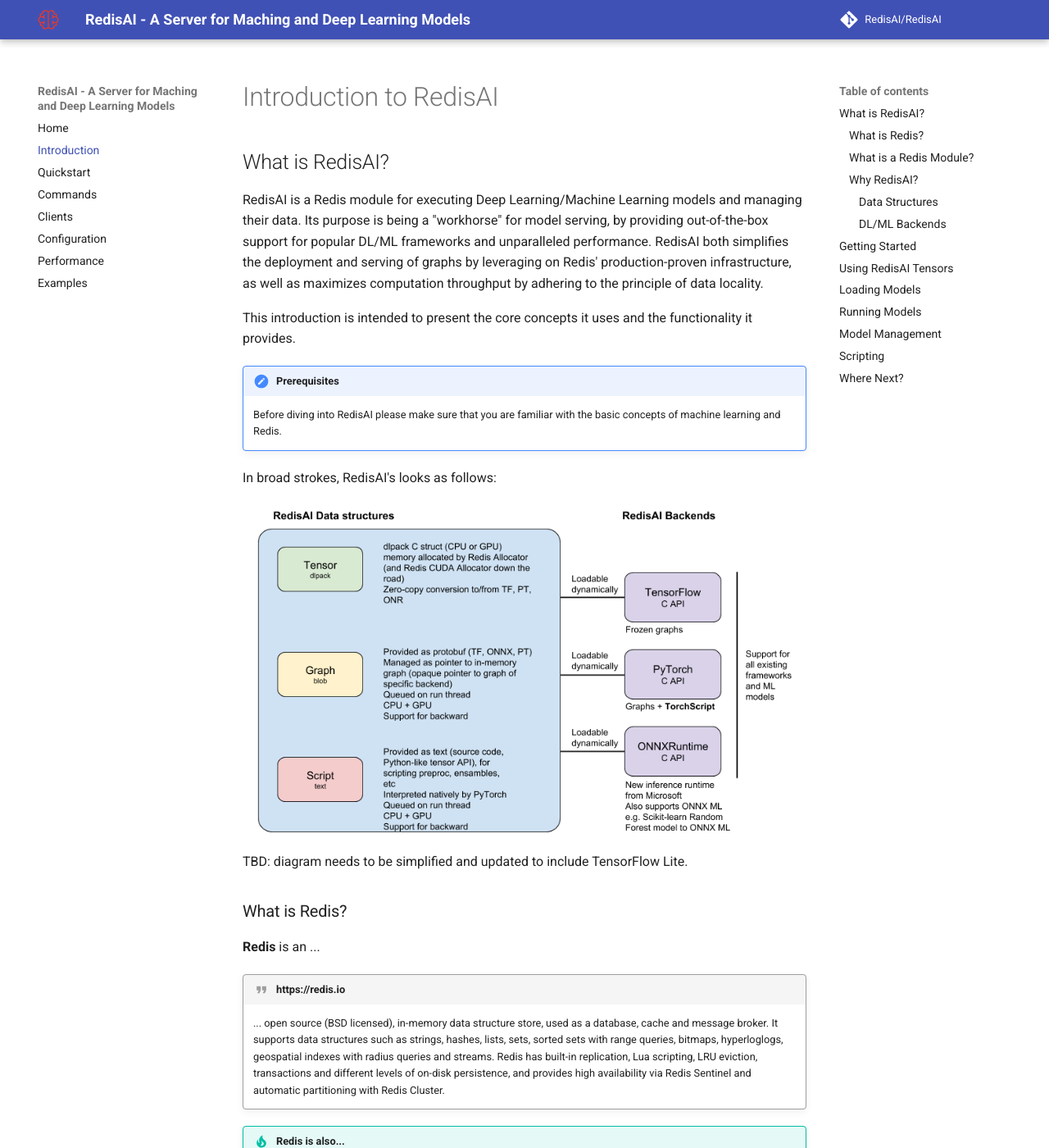
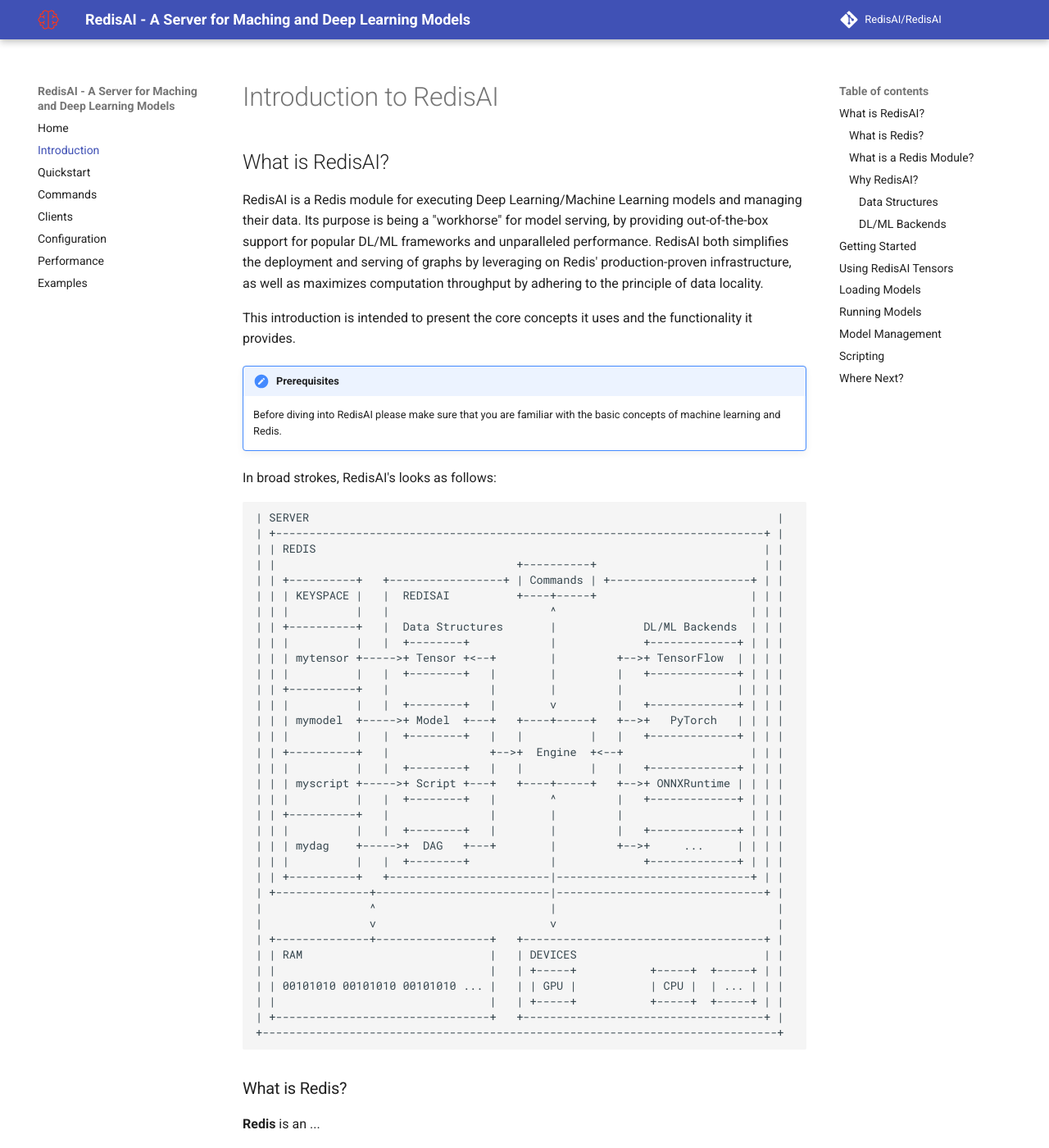
Before and after one commit to RedisAI/RedisAI, an MkDocs documentation site: the page built from docs/intro.md, in a window 1280 px wide and 1400 px high. Shown: the whole window at 82% size. Built offline with MkDocs 1.6.1 and Material for MkDocs 9.7.7, drawn with Linux system fonts in a browser that asks for light colours; formulas are drawn with MathJax 3; comment, search, counter and statistics services are not loaded.

Commit message:
ASCII-fies diagram

````diff
--- a/docs/intro.md
+++ b/docs/intro.md
@@ -10,8 +10,42 @@
 
 In broad strokes, RedisAI's looks as follows:
 
-![RedisAI Data Structures and Backends](images/RedisAI_data_structures_and_backends.png "RedisAI Data Structures and Backends")
-TBD: diagram needs to be simplified and updated to include TensorFlow Lite.
+```+-----------------------------------------------------------------------------+
+| SERVER                                                                      |
+| +-------------------------------------------------------------------------+ |
+| | REDIS                                                                   | |
+| |                                    +----------+                         | |
+| | +----------+   +-----------------+ | Commands | +---------------------+ | |
+| | | KEYSPACE |   |  REDISAI          +----+-----+                       | | |
+| | |          |   |                        ^                             | | |
+| | +----------+   |  Data Structures       |             DL/ML Backends  | | |
+| | |          |   |  +--------+            |             +-------------+ | | |
+| | | mytensor +----->+ Tensor +<--+        |         +-->+ TensorFlow  | | | |
+| | |          |   |  +--------+   |        |         |   +-------------+ | | |
+| | +----------+   |               |        |         |                 | | | |
+| | |          |   |  +--------+   |        v         |   +-------------+ | | |
+| | | mymodel  +----->+ Model  +---+   +----+-----+   +-->+   PyTorch   | | | |
+| | |          |   |  +--------+   |   |          |   |   +-------------+ | | |
+| | +----------+   |               +-->+  Engine  +<--+                   | | |
+| | |          |   |  +--------+   |   |          |   |   +-------------+ | | |
+| | | myscript +----->+ Script +---+   +----+-----+   +-->+ ONNXRuntime | | | |
+| | |          |   |  +--------+   |        ^         |   +-------------+ | | |
+| | +----------+   |               |        |         |                   | | |
+| | |          |   |  +--------+   |        |         |   +-------------+ | | |
+| | | mydag    +----->+  DAG   +---+        |         +-->+     ...     | | | |
+| | |          |   |  +--------+            |             +-------------+ | | |
+| | +----------+   +------------------------|-----------------------------+ | |
+| +--------------+--------------------------|-------------------------------+ |
+|                ^                          |                                 |
+|                v                          v                                 |
+| +--------------+-----------------+   +------------------------------------+ |
+| | RAM                            |   | DEVICES                            | |
+| |                                |   | +-----+           +-----+  +-----+ | |
+| | 00101010 00101010 00101010 ... |   | | GPU |           | CPU |  | ... | | |
+| |                                |   | +-----+           +-----+  +-----+ | |
+| +--------------------------------+   +------------------------------------+ |
++-----------------------------------------------------------------------------+
+```
 
 ### What is Redis?
 **Redis** is an ...
````
